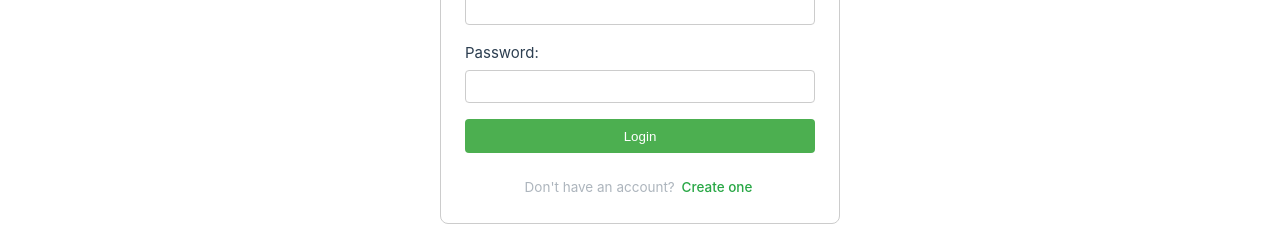
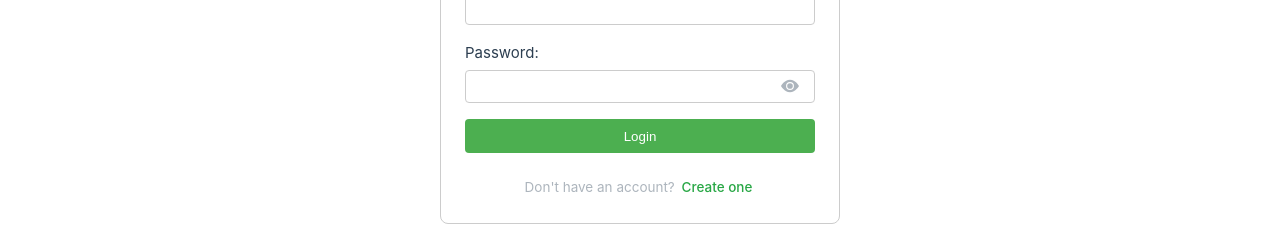
Before and after one commit to Vinay020890/nxtturn, a Vue app in the folder frontend/: page /login in a window 1280 px wide. Shown: the part 213-439 px from the top of the page. Built offline with nearby package versions, Linux system fonts and the light colour scheme; the HTML template or start-up script is replaced by a standard one.

Commit message:
feat(auth): add show/hide password toggle to login form

```diff
--- a/frontend/src/views/LoginView.vue
+++ b/frontend/src/views/LoginView.vue
@@ -7,8 +7,15 @@ const username = ref('');
 const password = ref('');
 const errorMessage = ref<string | null>(null); // To store potential login errors
 
+const showPassword = ref(false); // Initially password is hidden
+
 const authStore = useAuthStore(); // Get the auth store instance
 const router = useRouter();
+
+const togglePasswordVisibility = () => {
+  showPassword.value = !showPassword.value;
+};
+
 
 const handleLogin = async () => {
   errorMessage.value = null; // Clear previous errors
@@ -51,25 +58,46 @@ const handleLogin = async () => {
         <label for="username">Username:</label>
         <input type="text" id="username" v-model="username" required />
       </div>
+
       <div class="form-group">
         <label for="password">Password:</label>
-        <input type="password" id="password" v-model="password" required />
+        <div class="password-input-wrapper">
+          <input
+            :type="showPassword ? 'text' : 'password'"
+            id="password"
+            v-model="password"
+            required
+          />
+          <button type="button" @click="togglePasswordVisibility" class="password-toggle-btn" aria-label="Toggle password visibility">
+            <span v-if="showPassword">
+              <!-- Bootstrap Icons: eye-slash-fill -->
+              <svg xmlns="http://www.w3.org/2000/svg" width="18" height="18" fill="currentColor" class="bi bi-eye-slash-fill" viewBox="0 0 16 16">
+                <path d="m10.79 12.912-1.614-1.615a3.5 3.5 0 0 1-4.474-4.474l-2.06-2.06C.938 6.278 0 8 0 8s3 5.5 8 5.5a7.029 7.029 0 0 0 2.79-.588zM5.21 3.088A7.028 7.028 0 0 1 8 2.5c5 0 8 5.5 8 5.5s-.939 1.721-2.641 3.238l-2.062-2.062a3.5 3.5 0 0 0-4.474-4.474L5.21 3.089z"/>
+                <path d="M5.525 7.646a2.5 2.5 0 0 0 2.829 2.829l-2.83-2.829zm4.95.708-2.829-2.83a2.5 2.5 0 0 1 2.829 2.829zm3.171 6-12-12 .708-.708 12 12-.708.708z"/>
+              </svg>
+            </span>
+            <span v-else>
+              <!-- Bootstrap Icons: eye-fill -->
+              <svg xmlns="http://www.w3.org/2000/svg" width="18" height="18" fill="currentColor" class="bi bi-eye-fill" viewBox="0 0 16 16">
+                <path d="M10.5 8a2.5 2.5 0 1 1-5 0 2.5 2.5 0 0 1 5 0z"/>
+                <path d="M0 8s3-5.5 8-5.5S16 8 16 8s-3 5.5-8 5.5S0 8 0 8zm8 3.5a3.5 3.5 0 1 0 0-7 3.5 3.5 0 0 0 0 7z"/>
+              </svg>
+            </span>
+          </button>
+        </div>
       </div>
+
       <div v-if="errorMessage" class="error-message">
         {{ errorMessage }}
       </div>
       <button type="submit">Login</button>
     </form>
-    <!-- 👇 MODIFIED SECTION 👇 -->
     <div class="extra-links">
       <p>
         Don't have an account?
         <router-link :to="{ name: 'register' }" class="link-to-register">Create one</router-link>
-        <!-- If your register route is not named 'Register', use path: -->
-        <!-- <router-link to="/register" class="link-to-register">Create one</router-link> -->
       </p>
     </div>
-    <!-- END OF MODIFIED SECTION -->
   </div>
 </template>
 
@@ -135,4 +163,40 @@ button:hover {
   text-decoration: underline;
   color: #218838; /* Darker green on hover */
 }
+
+.password-input-wrapper {
+  position: relative;
+  display: flex;
+  align-items: center;
+}
+
+.password-input-wrapper input {
+  /* Ensure the input takes full width of its parent .form-group minus space for button */
+  /* padding-right is crucial if button is positioned absolutely inside */
+  padding-right: 4rem; /* Adjust this value based on your button's width + desired spacing */
+}
+
+.password-toggle-btn {
+  position: absolute;
+  right: 0.5rem; /* Adjust for desired position from the right edge */
+  top: 50%;
+  transform: translateY(-50%);
+  background: none; /* Crucial: remove default button background */
+  border: none;     /* Crucial: remove default button border */
+  color: #adb5bd;    /* Color for the "Show/Hide" text or an icon */
+  cursor: pointer;
+  padding: 0.25rem 0.5rem; /* Make it easy to click */
+  font-size: 0.8em;       /* Adjust font size of "Show/Hide" */
+  line-height: 1;         /* Helps with vertical alignment of text */
+
+  /* Override general button styles from your component's global button style */
+  width: auto;             /* Don't make it full width */
+  background-color: transparent !important; /* Force transparent if other styles interfere */
+}
+
+.password-toggle-btn:hover {
+  color: #e0e0e0; /* Brighter color on hover */
+  background-color: transparent !important; /* Ensure no background change on hover */
+}
+/* END OF ADDED STYLES for password toggle */
 </style>
```
